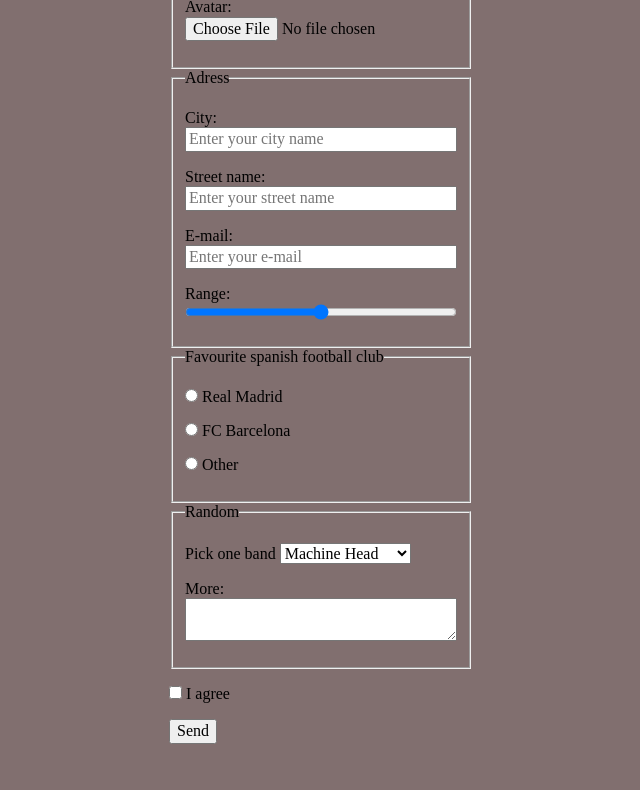
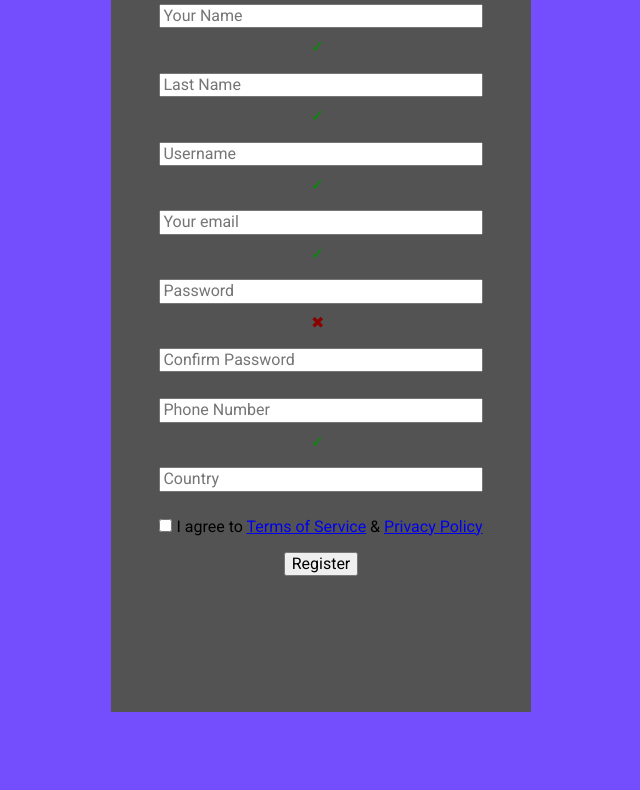
Before and after one commit to bartosz-malecki/form, a plain HTML site: page index.html in a window 1280 px wide. Shown: the part 239-1029 px from the top of the page, without its empty margins (319-959 px from the left). Before the commit the page ends 999 px from the top, so only its background shows below. Drawn offline with Linux system fonts and the light colour scheme.

Commit message:
feat: started modify styles

```diff
--- a/index.html
+++ b/index.html
@@ -3,136 +3,109 @@
   <head>
     <meta charset="UTF-8" />
     <meta name="viewport" content="width=device-width, initial-scale=1.0" />
-    <title>Formularz testowy</title>
+    <title>Form</title>
     <link href="normalize.css" rel="stylesheet" type="text/css" />
     <link href="style.css" rel="stylesheet" type="text/css" />
   </head>
   <body>
-    <main>
-      <h1 class="title">TEST FORM</h1>
+    <main class="form">
+      <h1 class="form__header">Come and Join us!</h1>
+      <section class="form__section">
+        <form method="post" action="https://dev.cotenfrontend.pl" class="form">
+          <h2 class="form__section-header">Register Account</h2>
 
-      <form method="post" action="https://dev.cotenfrontend.pl" class="form">
-        <fieldset>
-          <legend>Name</legend>
           <p>
-            <label for="firstName">Your name: </label>
             <input
               class="form__item"
               type="text"
-              placeholder="Enter your name"
+              placeholder="Your Name"
               id="name"
               name="name"
+            /><span class="validity"></span>
+          </p>
+          <p>
+            <input
+              class="form__item"
+              type="text"
+              placeholder="Last Name"
+              name="lastName"
+            /><span class="validity"></span>
+          </p>
+          <p>
+            <input
+              class="form__item"
+              type="text"
+              placeholder="Username"
+              name="userName"
+            /><span class="validity"></span>
+          </p>
+          <p>
+            <input
+              class="form__item"
+              id="email"
+              placeholder="Your email"
+              name="email"
+              type="email"
+            /><span class="validity"></span>
+          </p>
+          <p>
+            <input
+              class="form__item"
+              id="password"
+              placeholder="Password"
+              name="password"
+              type="password"
+              required
+            /><span class="validity"></span>
+          </p>
+          <p>
+            <input
+              class="form__item"
+              id="confirmPassword"
+              placeholder="Confirm Password"
+              name="confirmPassword"
+              type="password"
+              required
             />
           </p>
           <p>
-            <label
-              >Your last name:
-              <input
-                class="form__item"
-                type="text"
-                placeholder="Enter your last name"
-                name="lastName"
-            /></label>
-          </p>
+            <input
+              class="form__item"
+              id="phone"
+              placeholder="Phone Number"
+              name="phone"
+              type="tel"
+              pattern="[0-9]{3}-[0-9]{3}-[0-9]{3}"
+            /><span class="validity"></span>
           </p>
           <p>
-            <label
-              >Avatar:
-              <input class="form__item" id="file" name="file" type="file"
-            /></label>
-          </p>
-        </fieldset>
-        <fieldset>
-          <legend>Adress</legend>
-          <p>
-            <label
-              >City:
-              <input
-                class="form__item"
-                placeholder="Enter your city name"
-                name="citytName"
-            /></label>
-          </p>
-          <p>
-            <label
-              >Street name:
-              <input
-                class="form__item"
-                placeholder="Enter your street name"
-                name="streetName"
-            /></label>
-          </p>
-          <p>
-            <label
-              >E-mail:
-              <input
-                class="form__item"
-                id="email"
-                placeholder="Enter your e-mail"
-                name="email"
-                type="email"
-            /></label>
+            <input
+              class="form__item"
+              list="countrys"
+              id="country"
+              name="country"
+              placeholder="Country"
+            />
+
+            <datalist id="countrys">
+              <option value="Poland"></option>
+              <option value="UK"></option>
+              <option value="US"></option>
+            </datalist>
           </p>
 
           <p>
             <label
-              >Range:
-              <input
-                class="form__item"
-                id="range"
-                name="range"
-                type="range"
-                min="0"
-                max="100"
-                step="10"
-            /></label>
-          </p>
-        </fieldset>
-        <fieldset>
-          <legend>Favourite spanish football club</legend>
-          <p>
-            <label
-              ><input name="footballClub" type="radio" value="Real Madrid" />
-              Real Madrid</label
+              ><input name="agreement" type="checkbox" /> I agree to
+              <a href="#" class="link">Terms of Service</a> &
+              <a href="#" class="link">Privacy Policy</a></label
             >
           </p>
           <p>
-            <label
-              ><input name="footballClub" type="radio" value="Barcelona" /> FC
-              Barcelona</label
-            >
+            <input type="submit" value="Register" />
           </p>
-          <p>
-            <label
-              ><input name="footballClub" type="radio" value="other" />
-              Other</label
-            >
-          </p>
-        </fieldset>
-        <fieldset>
-          <legend>Random</legend>
-        <p>
-          <label for="band">Pick one band</label>
-          <select name="band" id="band">
-            <option value="band-1">Machine Head</option>
-            <option value="band-2">Trivium</option>
-            <option value="band-3">Behemoth</option>
-            <option value="band-4">Mgła</option>
-            <option value="band-5">I don't like metal</option>
-          </select>
-        </p>
-        <p>
-          <label for="more">More:</label>
-          <textarea id="more" name="more"></textarea>
-        </p>
-        </fieldset>
-        <p>
-          <label><input name="agreement" type="checkbox" /> I agree</label>
-        </p>
-        <p>
-          <input type="submit" value="Send" />
-        </p>
-      </form>
+        </form>
+      </section>
     </main>
   </body>
 </html>
--- a/style.css
+++ b/style.css
@@ -1,3 +1,5 @@
+@import url('https://fonts.googleapis.com/css2?family=Roboto:wght@400;700&display=swap');
+
 html {
     box-sizing: border-box;
   }
@@ -9,27 +11,48 @@ html {
   }
 
   body {
-    background: #816f6f;
+    background: #744dfd;
     display: flex;
     align-items: center;
     justify-content: center;
     min-height: 100vh;
+    font-family: Roboto;
   }
 
   .form {
-
+    text-align: center;
+    padding: 32px 16px 88px;
   }
 
   .form__item {
-    display: block;
     width: 100%;
+    margin-bottom: 10px;
+  position: relative;
   }
 
- .form textarea {
-   display: block;
-   width: 100%;
- }
+  .form__section {
+    background: #535353;
+    padding: 32px;
+  }
+
 
  .title {
    text-align: center;
  }
+
+ input + span {
+  padding-right: 30px;
+}
+
+ input:invalid+span:after {
+  position: absolute; content: '✖';
+  padding-left: 5px;
+  color: #8b0000;
+}
+
+input:valid+span:after {
+  position: absolute;
+  content: '✓';
+  padding-left: 5px;
+  color: #009000;
+}
```
